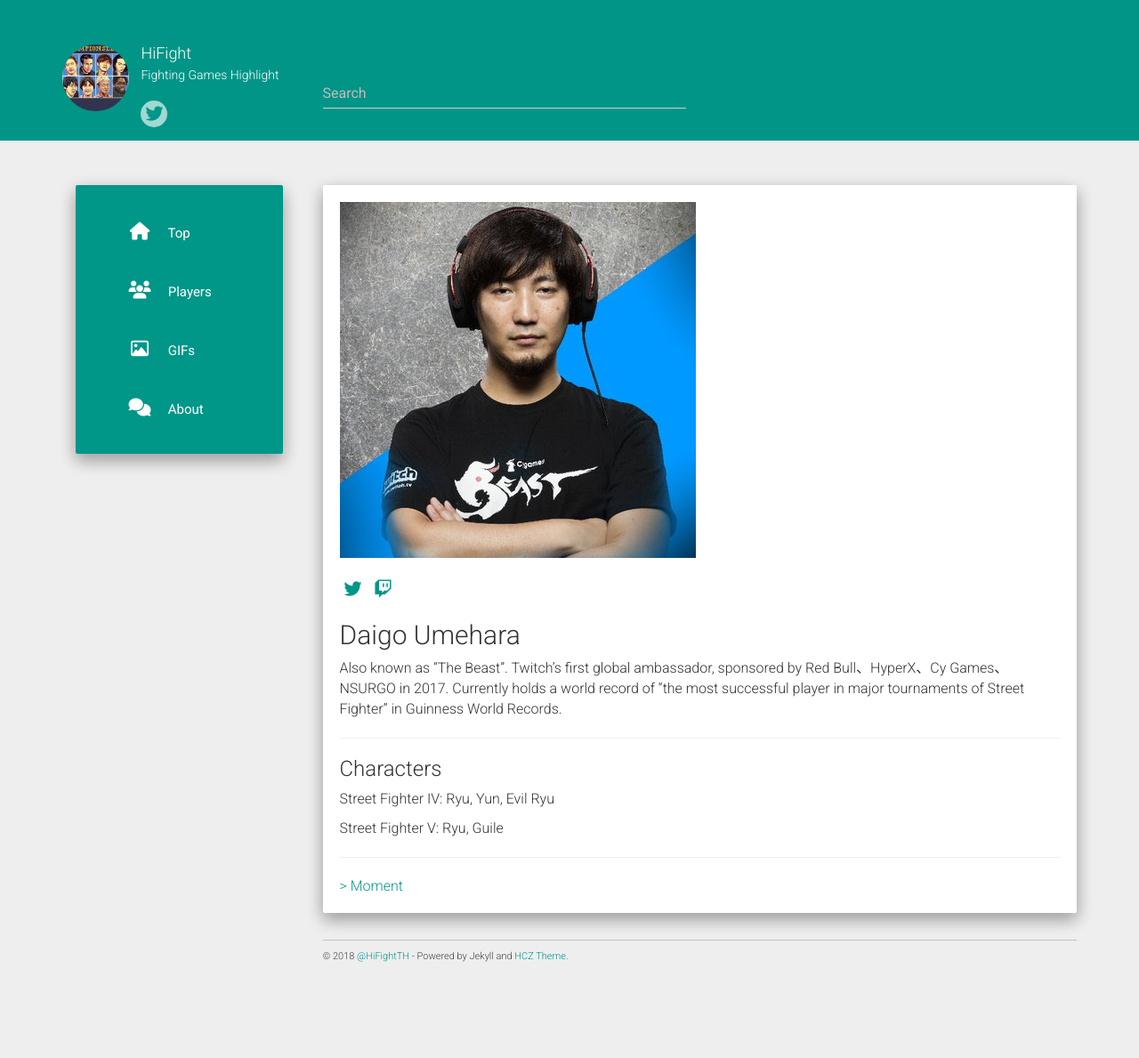
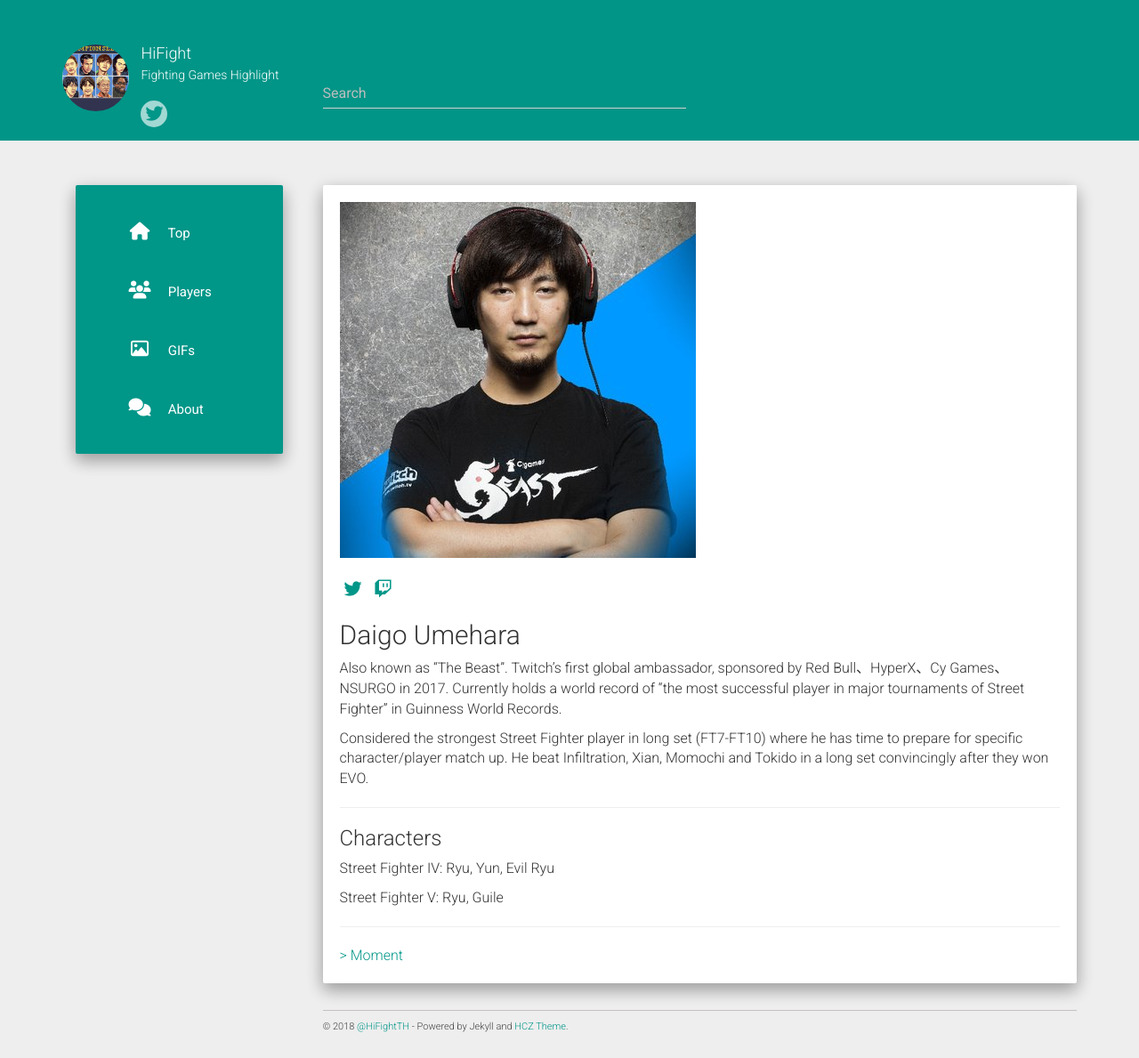
Before and after one commit to hifight/hifight.github.io, a Jekyll site: the page built from player/daigo_umehara.md, in a window 1280 px wide. Shown: the whole page at 89% size. Built offline with Jekyll 4.4.1, drawn with Linux system fonts in a browser that asks for light colours; nearby versions of some CDN libraries; comment, search, counter and statistics services are not loaded; before the commit the page ends 1110 px from its top, so only the background shows below that.

Commit message:
Update daigo_umehara.md

```diff
--- a/player/daigo_umehara.md
+++ b/player/daigo_umehara.md
@@ -6,12 +6,15 @@
 profile_gfy: WeirdFrigidIncatern
 twitter: "https://twitter.com/daigothebeast"
 twitch: "https://www.twitch.tv/daigothebeastv"
+hifight: “UmeShoryu,UmeFlash,UmeNeutral”
 ---
 
 Also known as "The Beast". Twitch's first global ambassador,
 sponsored by Red Bull、HyperX、Cy Games、NSURGO in 2017.
 Currently holds a world record of "the most successful player
 in major tournaments of Street Fighter" in Guinness World Records.
+
+Considered the strongest Street Fighter player in long set (FT7-FT10) where he has time to prepare for specific character/player match up. He beat Infiltration, Xian, Momochi and Tokido in a long set convincingly after they won EVO.
 
 <hr/>
 
```
